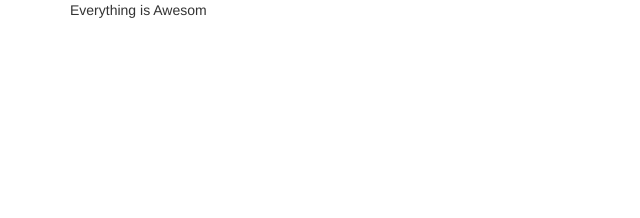
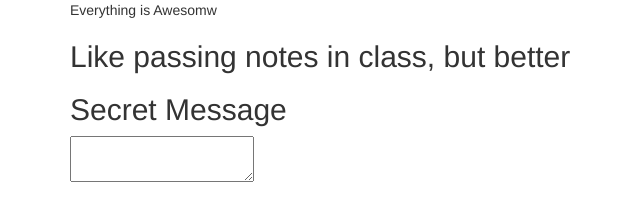
Before and after one commit to metaprinter/EIA, a plain HTML site: page index.html in a window 1280 px wide. Shown: the whole page, without its empty margins (0-640 px from the left). Drawn offline with nearby package versions, Linux system fonts and the light colour scheme.

Commit message:
begin of form

```diff
--- a/index.html
+++ b/index.html
@@ -7,7 +7,14 @@
 <body>
 
 <div class="container">
-<hi>Everything is Awesom</hi>
+<hi>Everything is Awesomw</hi>
+<h2>Like passing notes in class, but better</h2>
+
+
+<h2>Secret Message</h2>
+<textarea>
+
+</textarea>
 </div>
 </body>
 
```
